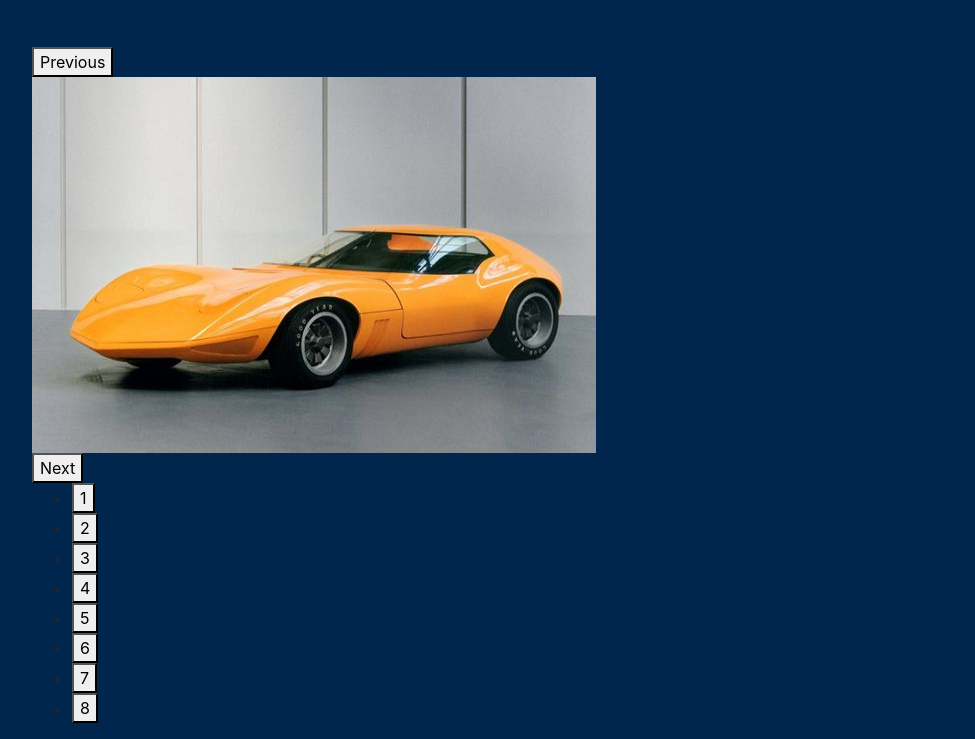
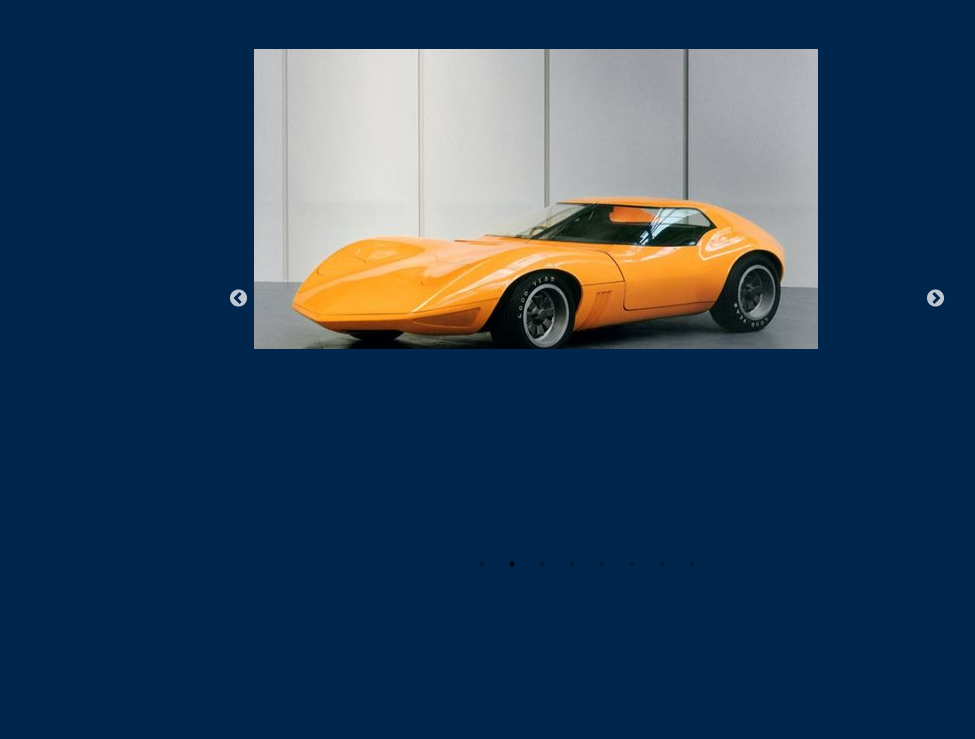
Before and after one commit to vinedsel/mini-slick, a website: page cars.html in a window 1280 px wide. Shown: the part 101-840 px from the top of the page, without its empty margins (53-1028 px from the left). After the commit the page ends 800 px from the top, so only its background shows below. Drawn offline with nearby package versions, Linux system fonts and the light colour scheme.

Commit message:
Figured out nav elements, by installing a link to slick-theme.css.

```diff
--- a/cars.css
+++ b/cars.css
@@ -1,5 +1,12 @@
 body {
   background-color: #00264d;
+}
+
+div {
+  position: relative;
+  justify-content: center;
+  display: flex;
+  height: 300px;
 }
 
 h1 {
@@ -8,7 +15,7 @@ h1 {
   justify-content: center;
   display: flex;
   margin-top: 50px;
-  margin-bottom: 50px;
+  margin-bottom: 100px;
 }
 
 .showcase {
@@ -16,4 +23,6 @@ h1 {
   justify-content: center;
   display: inline-block;
   width: 667px;
+  height: 500px;
+  top: 150px;
 }
--- a/cars.html
+++ b/cars.html
@@ -4,6 +4,8 @@
 <head>
   <meta charset="utf-8">
   <title>Cars!</title>
+
+  <link rel="stylesheet" href="node_modules/slick-carousel/slick/slick-theme.css">
 
   <link rel="stylesheet" href="node_modules/slick-carousel/slick/slick.css">
 
```
